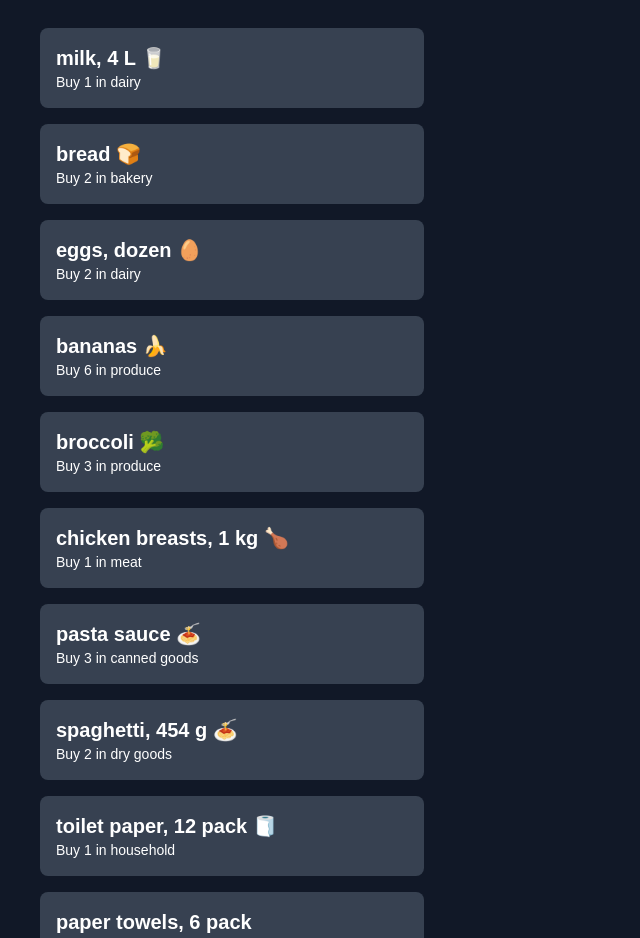
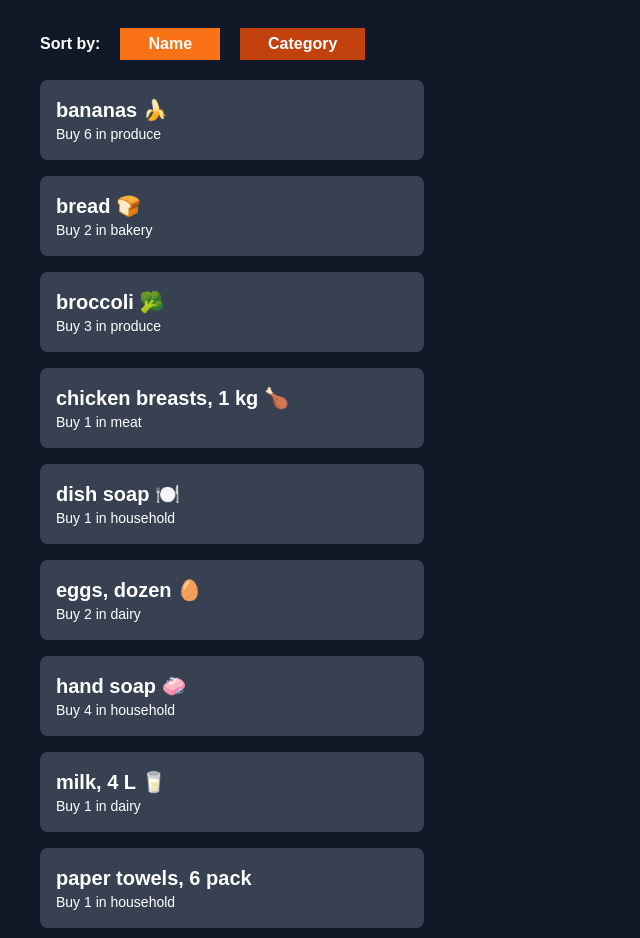
Before and after one commit to narapark7561/cprg306-assignments, a Next.js app: page /week-6 in a window 1280 px wide. Shown: the part 80-1018 px from the top of the page, without its empty margins (0-640 px from the left). Built offline with nearby package versions, Linux system fonts and the light colour scheme.

Commit message:
Completed Week-6 Assignment

```diff
--- a/app/page.js
+++ b/app/page.js
@@ -30,6 +30,11 @@ export default function Home() {
             ☑️ Week 5 Assignment
           </Link>
         </li>
+        <li>
+          <Link href="./week-6" className={linkStyles}>
+            ☑️ Week 6 Assignment
+          </Link>
+        </li>
       </ul>
     </main>
   );
--- a/app/week-6/item-list.js
+++ b/app/week-6/item-list.js
@@ -1,140 +1,47 @@
+"use client";
+
+import { useState } from "react";
 import Item from "./item";
+import itemData from "./item.json";
 
 export default function ItemList() {
-  const item1 = {
-    name: "milk, 4 L 🥛",
-    quantity: 1,
-    category: "dairy",
-  };
+  let itemArray = itemData.map((item) => ({ ...item }));
+  const [sortBy, setSortBy] = useState("name");
 
-  const item2 = {
-    name: "bread 🍞",
-    quantity: 2,
-    category: "bakery",
-  };
-
-  const item3 = {
-    name: "eggs, dozen 🥚",
-    quantity: 2,
-    category: "dairy",
-  };
-
-  const item4 = {
-    name: "bananas 🍌",
-    quantity: 6,
-    category: "produce",
-  };
-
-  const item5 = {
-    name: "broccoli 🥦",
-    quantity: 3,
-    category: "produce",
-  };
-
-  const item6 = {
-    name: "chicken breasts, 1 kg 🍗",
-    quantity: 1,
-    category: "meat",
-  };
-
-  const item7 = {
-    name: "pasta sauce 🍝",
-    quantity: 3,
-    category: "canned goods",
-  };
-
-  const item8 = {
-    name: "spaghetti, 454 g 🍝",
-    quantity: 2,
-    category: "dry goods",
-  };
-
-  const item9 = {
-    name: "toilet paper, 12 pack 🧻",
-    quantity: 1,
-    category: "household",
-  };
-
-  const item10 = {
-    name: "paper towels, 6 pack",
-    quantity: 1,
-    category: "household",
-  };
-
-  const item11 = {
-    name: "dish soap 🍽️",
-    quantity: 1,
-    category: "household",
-  };
-
-  const item12 = {
-    name: "hand soap 🧼",
-    quantity: 4,
-    category: "household",
-  };
+  itemArray.sort((a, b) => {
+    if (sortBy === "name") {
+      return a.name.localeCompare(b.name);
+    } else if (sortBy === "category") {
+      return a.category.localeCompare(b.category);
+    }
+  });
 
   return (
     <div>
-      <Item
-        name={item1.name}
-        quantity={item1.quantity}
-        category={item1.category}
-      />
-      <Item
-        name={item2.name}
-        quantity={item2.quantity}
-        category={item2.category}
-      />
-      <Item
-        name={item3.name}
-        quantity={item3.quantity}
-        category={item3.category}
-      />
-      <Item
-        name={item4.name}
-        quantity={item4.quantity}
-        category={item4.category}
-      />
-      <Item
-        name={item5.name}
-        quantity={item5.quantity}
-        category={item5.category}
-      />
-      <Item
-        name={item6.name}
-        quantity={item6.quantity}
-        category={item6.category}
-      />
-      <Item
-        name={item7.name}
-        quantity={item7.quantity}
-        category={item7.category}
-      />
-      <Item
-        name={item8.name}
-        quantity={item8.quantity}
-        category={item8.category}
-      />
-      <Item
-        name={item9.name}
-        quantity={item9.quantity}
-        category={item9.category}
-      />
-      <Item
-        name={item10.name}
-        quantity={item10.quantity}
-        category={item10.category}
-      />
-      <Item
-        name={item11.name}
-        quantity={item11.quantity}
-        category={item11.category}
-      />
-      <Item
-        name={item12.name}
-        quantity={item12.quantity}
-        category={item12.category}
-      />
+      <p className="text-white mb-5 font-bold">
+        Sort by:
+        <button
+          onClick={() => setSortBy("name")}
+          className={`px-7 py-1 mr-5 ml-5 ${
+            sortBy === "name" ? "bg-orange-500" : "bg-orange-700"
+          }`}
+        >
+          Name
+        </button>
+        <button
+          onClick={() => setSortBy("category")}
+          className={`px-7 py-1 mr-5  ${
+            sortBy === "category" ? "bg-orange-500" : "bg-orange-700"
+          }`}
+        >
+          Category
+        </button>
+      </p>
+      <div>
+        {itemArray.map((item) => (
+          <Item key={item.id} {...item} />
+        ))}
+      </div>
     </div>
   );
 }
--- /dev/null
+++ b/app/week-6/item.json
@@ -0,0 +1,74 @@
+[
+    {
+      "id": "1h2GJKH12gkHG31h1H",
+      "name": "milk, 4 L 🥛",
+      "quantity": 1,
+      "category": "dairy"
+    },
+    {
+      "id": "2KJH3k2j3H1k2J3K1H",
+      "name": "bread 🍞",
+      "quantity": 2,
+      "category": "bakery"
+    },
+    {
+      "id": "3h2KJH3k2j3H1k2J3",
+      "name": "eggs, dozen 🥚",
+      "quantity": 2,
+      "category": "dairy"
+    },
+    {
+      "id": "4k2J3K1H2GJKH12gk",
+      "name": "bananas 🍌",
+      "quantity": 6,
+      "category": "produce"
+    },
+    {
+      "id": "5H1h1H2KJH3k2j3H",
+      "name": "broccoli 🥦",
+      "quantity": 3,
+      "category": "produce"
+    },
+    {
+      "id": "6H1k2J3K1H2GJKH1",
+      "name": "chicken breasts, 1 kg 🍗",
+      "quantity": 1,
+      "category": "meat"
+    },
+    {
+      "id": "7gkHG31h1H2KJH3k",
+      "name": "pasta sauce 🍝",
+      "quantity": 3,
+      "category": "canned goods"
+    },
+    {
+      "id": "8j3H1k2J3K1H2GJK",
+      "name": "spaghetti, 454 g 🍝",
+      "quantity": 2,
+      "category": "dry goods"
+    },
+    {
+      "id": "9H12gkHG31h1H2KJ",
+      "name": "toilet paper, 12 pack 🧻",
+      "quantity": 1,
+      "category": "household"
+    },
+    {
+      "id": "10H3k2j3H1k2J3K1",
+      "name": "paper towels, 6 pack",
+      "quantity": 1,
+      "category": "household"
+    },
+    {
+      "id": "11k2J3K1H2GJKH12",
+      "name": "dish soap 🍽️",
+      "quantity": 1,
+      "category": "household"
+    },
+    {
+      "id": "12GJKH12gkHG31h1",
+      "name": "hand soap 🧼",
+      "quantity": 4,
+      "category": "household"
+    }
+  ]
```
